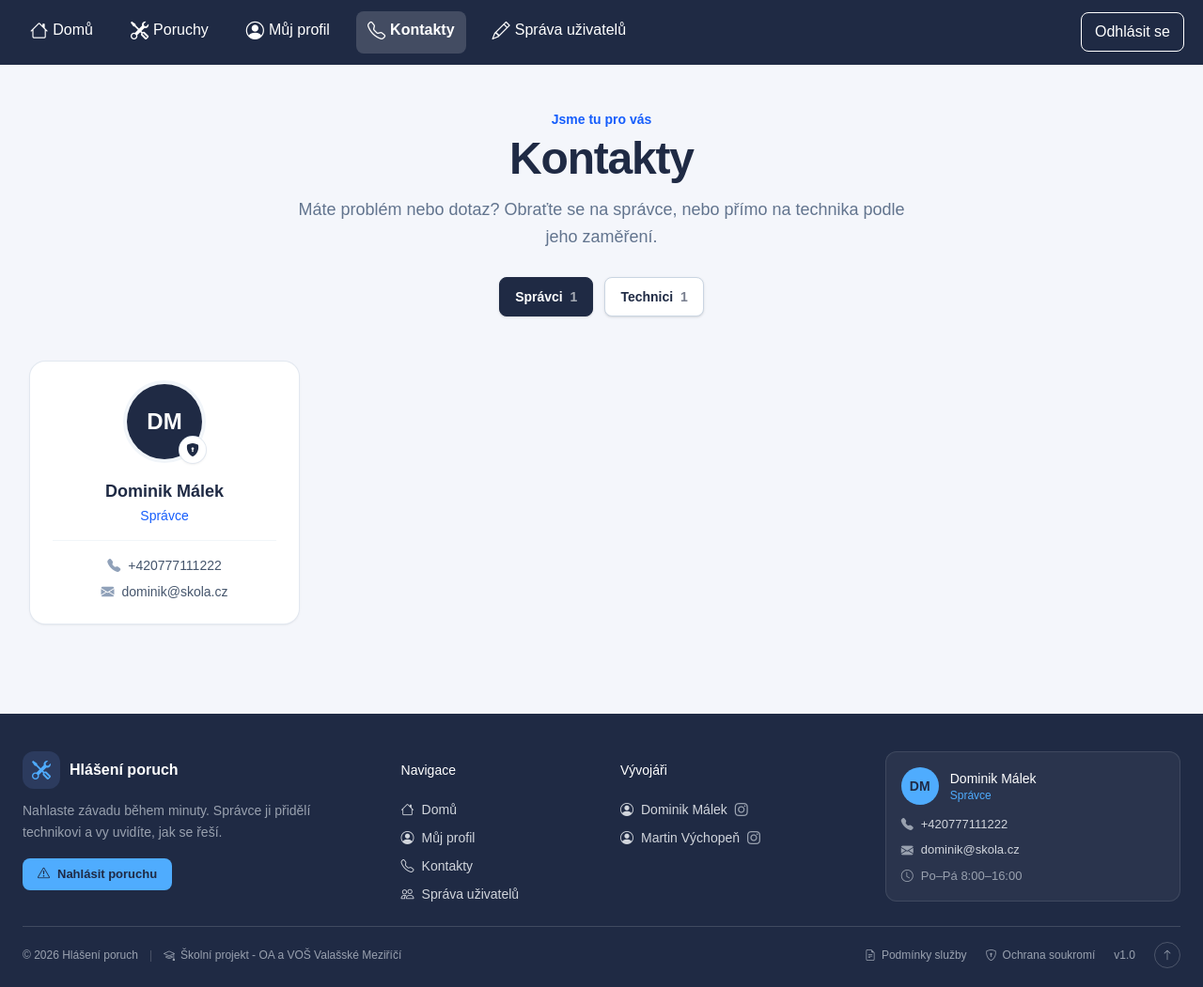
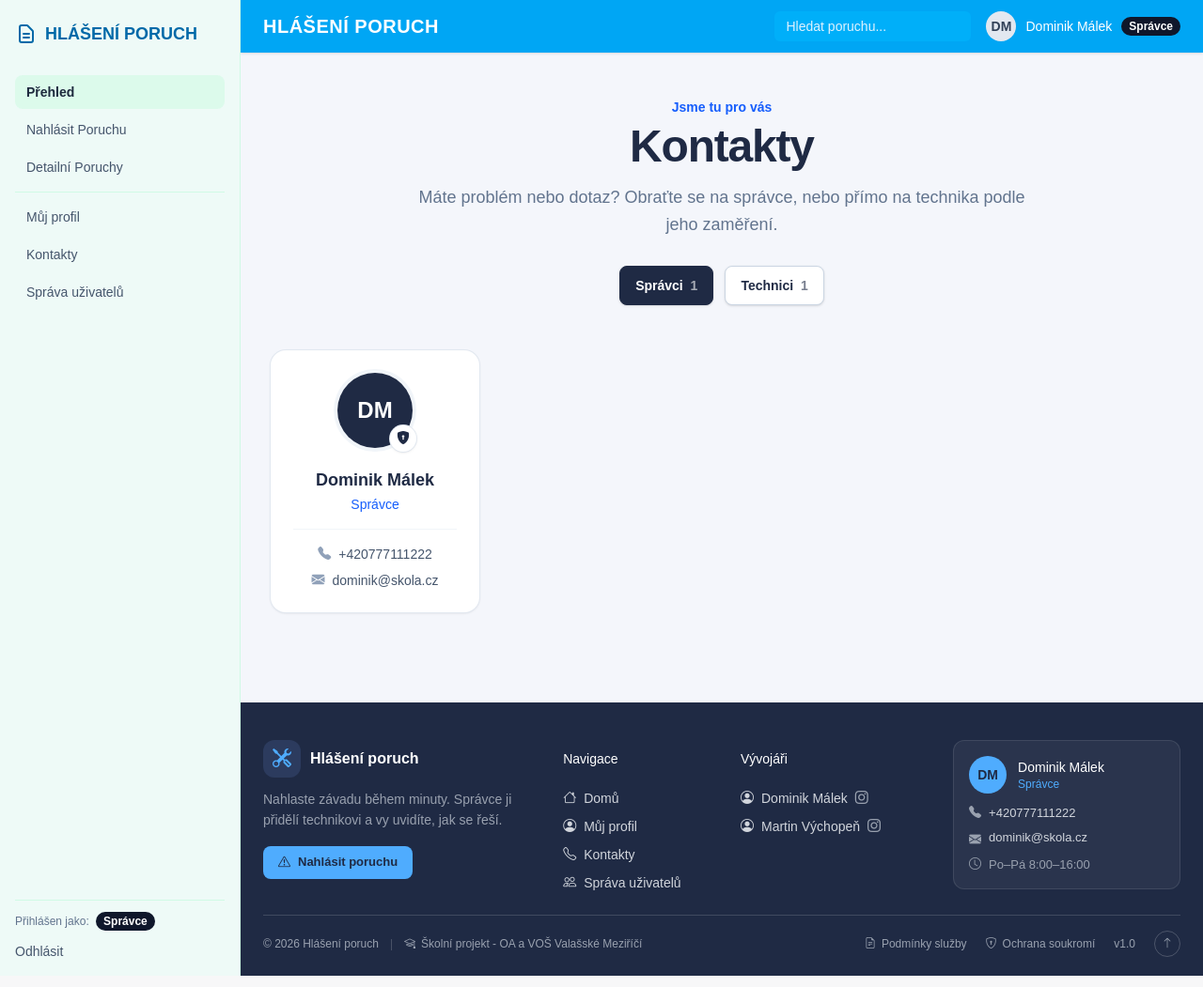
Before and after one commit to PanbartCZ/EvidencePoruch, a Laravel app: page /contact in a window 1280 px wide. Shown: the whole page at 94% size. Run offline with Laravel 12, Linux system fonts and the light colour scheme; a user stored in the database is signed in; data comes from the database, SQL or seed files in the repository; style sheets or scripts are compiled from the project's sources; some web fonts are replaced.

Commit message:
Úprava layoutu

```diff
--- a/resources/css/app.css
+++ b/resources/css/app.css
@@ -86,46 +86,7 @@ body.app {
     font-size: 18px;
 }
 
-/* ---------- Navigace ---------- */
-.navbar {
-    display: flex;
-    flex-wrap: wrap;
-    align-items: center;
-    gap: 8px 16px;
-    padding: 12px 20px;
-    background: #1f2a44;
-}
 
-.navbar a {
-    display: flex;
-    color: #fff;
-    text-decoration: none;
-    padding: 8px 12px;
-}
-
-.navbar form {
-    margin-left: auto;
-}
-
-.navbar button {
-    background: transparent;
-    color: #fff;
-    border: 1px solid #fff;
-    border-radius: 8px;
-    padding: 8px 14px;
-    cursor: pointer;
-}
-
-.navbar i {
-    font-size: 1.2rem;
-    margin-right: 5px;
-}
-
-@media (max-width: 480px) {
-    .navbar {
-        padding: 20px;
-    }
-}
 
 /* ---------- Komponenty (formuláře) ---------- */
 @layer components {
--- a/resources/views/layouts/default.blade.php
+++ b/resources/views/layouts/default.blade.php
@@ -8,8 +8,18 @@
     @vite(['resources/css/app.css', 'resources/css/main.css', 'resources/js/app.js'])
 </head>
 
-<body class="app">
-
+<body class="app bg-slate-50 text-slate-800">
+@php
+        $u = auth()->user();
+        $isStaff = $u?->isStaff() ?? false;
+        $isAdmin = $u?->isAdmin() ?? false;
+        $initials = $u ? mb_strtoupper(mb_substr($u->name, 0, 1) . mb_substr($u->surname, 0, 1)) : 'DM';
+        $roleBadgeClass = match($u?->role) {
+            'spravce' => 'bg-slate-900 text-white',
+            'technik' => 'bg-amber-300 text-slate-900',
+            default   => 'bg-sky-100 text-sky-900',
+        };
+    @endphp
 {{-- ===== TOAST ===== --}}
 @php
     $toast = null;
@@ -58,15 +68,71 @@
     </div>
 </div>
 
+@include('partials.mobile-nav')
+
+<div class="flex min-h-dvh md:h-screen md:overflow-hidden">
+
+    {{-- 1. LEVÝ PANEL (SEM PATŘÍ TVŮJ ASIDE / @include('partials.sidebar')) --}}
+    <aside class="hidden md:flex w-64 bg-emerald-50/60 border-r border-emerald-100 flex-col justify-between p-4 shrink-0">
+        <div>
+            <div class="flex items-center gap-2 h-10 mb-6 text-sky-700 font-bold text-lg">
+                <svg class="w-6 h-6 shrink-0" fill="none" stroke="currentColor" viewBox="0 0 24 24">
+                    <path stroke-linecap="round" stroke-linejoin="round" stroke-width="2" d="M9 12h6m-6 4h6m2 5H7a2 2 0 01-2-2V5a2 2 0 012-2h5.586a1 1 0 01.707.293l5.414 5.414a1 1 0 01.293.707V19a2 2 0 01-2 2z"></path>
+                </svg>
+                <span>HLÁŠENÍ PORUCH</span>
+            </div>
+
+            <nav class="space-y-1">
+                <a href="{{ route('home') }}" class="flex items-center gap-3 px-3 py-2 bg-emerald-100/60 rounded-lg text-slate-800 font-semibold text-sm">
+                    <span>Přehled</span>
+                </a>
+                <button onclick="openCreateModal()" class="w-full text-left flex items-center gap-3 px-3 py-2 text-slate-600 hover:bg-emerald-100/40 rounded-lg text-sm cursor-pointer">
+                    <span>Nahlásit Poruchu</span>
+                </button>
+                <a href="{{ route('poruchy.index') }}" class="flex items-center gap-3 px-3 py-2 text-slate-600 hover:bg-emerald-100/40 rounded-lg text-sm">
+                    <span>Detailní Poruchy</span>
+                </a>
+                <hr class="my-2 border-emerald-100">
+                <a href="{{ route('profile') }}" class="flex items-center gap-3 px-3 py-2 text-slate-600 hover:bg-emerald-100/40 rounded-lg text-sm">
+                    <span>Můj profil</span>
+                </a>
+                <a href="{{ route('contact') }}" class="flex items-center gap-3 px-3 py-2 text-slate-600 hover:bg-emerald-100/40 rounded-lg text-sm">
+                    <span>Kontakty</span>
+                </a>
+                @if($isAdmin)
+                    <a href="{{ route('sprava-uzivatelu') }}" class="flex items-center gap-3 px-3 py-2 text-slate-600 hover:bg-emerald-100/40 rounded-lg text-sm font-medium">
+                        <span>Správa uživatelů</span>
+                    </a>
+                @endif
+            </nav>
+        </div>
+
+        <div class="space-y-3 border-t border-emerald-100 pt-3">
+            @if($u)
+                <div class="text-xs text-slate-500">
+                    Přihlášen jako:
+                    <span class="ml-1 inline-block px-2 py-0.5 rounded-full font-semibold {{ $roleBadgeClass }}">
+                        {{ $u->role_label }}
+                    </span>
+                </div>
+            @endif
+            <form method="POST" action="{{ route('odhlaseni') }}">
+                @csrf
+                <button type="submit" class="flex items-center gap-2 text-slate-600 hover:text-slate-900 text-sm font-medium cursor-pointer">
+                    <span>Odhlásit</span>
+                </button>
+            </form>
+        </div>
+    </aside>
+
+    {{-- 2. PRAVÁ ČÁST (MODRÝ TOPBAR + HLAVNÍ OBSAH + PATIČKA) --}}
+    <div class="flex-1 flex flex-col min-w-0 overflow-y-auto">
         <header>
-    @include('partials.mobile-nav')
-    <nav class="navbar">
-        @include('sidemenu')
-    </nav>
+            @include('topbar')
             @yield('header')
         </header>
 
-<main>
+        <main class="flex-1">
             @yield('maincontent')
         </main>
 
@@ -74,6 +140,9 @@
             @yield('footer')
             @include('footer')
         </footer>
+    </div>
+
+</div>
 
 </body>
 </html>
--- a/resources/views/sidemenu.blade.php
+++ /dev/null
@@ -1,14 +0,0 @@
-    <a href="{{ url('/home') }}" style="{{ request()->routeIs('home', 'dashboard') ? 'background: rgba(255,255,255,0.16); border-radius: 8px; font-weight: 700;' : '' }}"><i class="bi bi-house"></i>Domů</a>
-    <a href="{{ route('poruchy.index') }}" style="{{ request()->routeIs('poruchy.*') ? 'background: rgba(255,255,255,0.16); border-radius: 8px; font-weight: 700;' : '' }}"><i class="bi bi-tools"></i>Poruchy</a>
-    <a href="{{ url('/profile') }}" style="{{ request()->routeIs('profile') ? 'background: rgba(255,255,255,0.16); border-radius: 8px; font-weight: 700;' : '' }}"><i class="bi bi-person-circle"></i> Můj profil</a>
-    <a href="{{ url('/contact') }}" style="{{ request()->routeIs('contact') ? 'background: rgba(255,255,255,0.16); border-radius: 8px; font-weight: 700;' : '' }}"><i class="bi bi-telephone"></i>Kontakty</a>
-    @auth
-    @if(auth()->user()->role === 'spravce')
-        <a href="{{ route('sprava-uzivatelu') }}" style="{{ request()->routeIs('sprava-uzivatelu') ? 'background: rgba(255,255,255,0.16); border-radius: 8px; font-weight: 700;' : '' }}"><i class="bi bi-pencil"></i>Správa uživatelů</a>
-    @endif
-@endauth
-
-    <form method="POST" action="{{ route('odhlaseni') }}">
-        @csrf
-        <button type="submit">Odhlásit se</button>
-    </form>
--- /dev/null
+++ b/resources/views/topbar.blade.php
@@ -0,0 +1,18 @@
+<div class="flex-1 flex flex-col min-w-0 md:overflow-hidden">
+
+            <!-- Desktop Topbar s hledáním -->
+            <header class="hidden md:flex bg-sky-500 text-white px-6 py-3 justify-between items-center shadow-sm">
+                <div class="text-xl font-bold tracking-wide">HLÁŠENÍ PORUCH</div>
+
+                <form action="{{ route('home') }}" method="GET" class="flex items-center gap-4">
+                    <input type="text" name="search" value="{{ request('search') }}" placeholder="Hledat poruchu..." class="pl-3 pr-4 py-1.5 rounded-md text-sm bg-sky-400/40 text-white placeholder-sky-100 focus:outline-none focus:bg-white focus:text-gray-900">
+                    <a href="{{ route('profile') }}" class="flex items-center gap-2.5 text-sm font-medium hover:opacity-90">
+                        <div class="w-8 h-8 rounded-full bg-slate-200 text-slate-700 flex items-center justify-center font-bold">{{ $initials }}</div>
+                        <span>{{ $u ? $u->name . ' ' . $u->surname : 'Uživatel' }}</span>
+                        @if($u)
+                            <span class="px-2 py-0.5 rounded-full text-xs font-semibold {{ $roleBadgeClass }}">
+                                {{ $u->role_label }}
+                            </span>
+                        @endif
+                    </a>
+                </form>
```
Also changed, not shown: resources/views/prihlaseni.blade.php (+17 -10 lines). Lines whose indentation alone changed are shown as unchanged.
